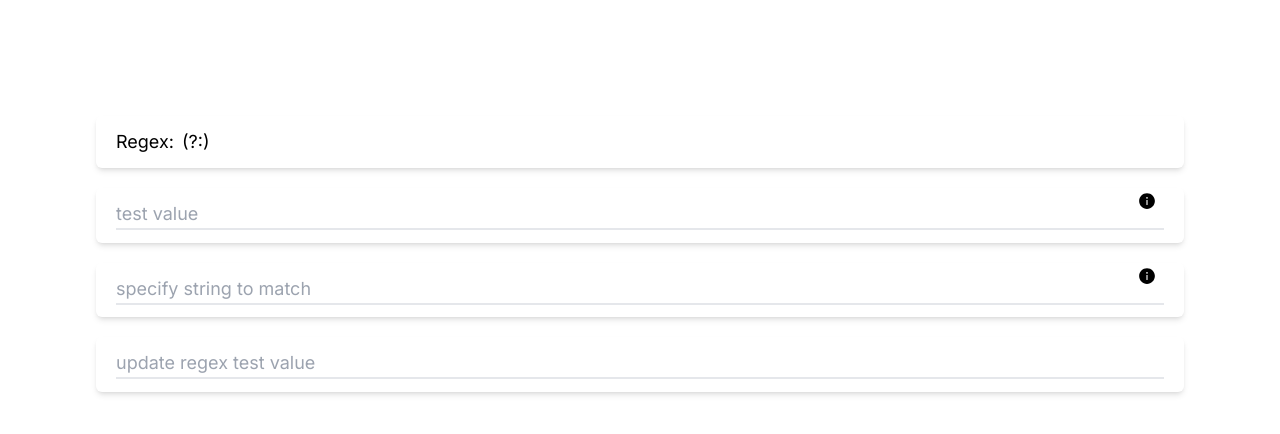
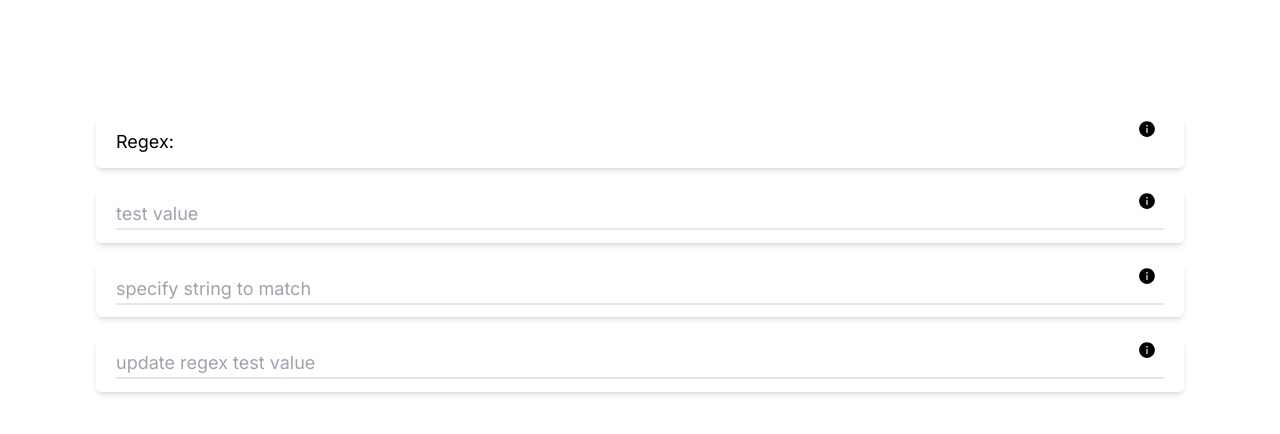
Before and after one commit to malek-cdda/regex, a Next.js app: page / in a window 1280 px wide. Shown: the top 434 px of the page. Built offline with nearby package versions, Linux system fonts and the light colour scheme.

Commit message:
update regex value

```diff
--- a/src/app/page.js
+++ b/src/app/page.js
@@ -17,7 +17,7 @@ export default function Home() {
   const [content, setContent] = useState("");
   useEffect(() => {
     const specialSignCharacters = ["@", "*", "%", ".", "#", " ", "^", "!"];
-    //  seperate all string character function
+    //  separate all string character function
     const separateWord = separateCharacter(
       regexConvertText,
       specialSignCharacters
@@ -57,15 +57,27 @@ export default function Home() {
   return (
     <main className="  p-24">
       <div>
-        <div className="text-lg py-3 px-5 shadow-md rounded-md my-5 flex space-x-2 border-none outline-none">
+        <div className="text-lg py-3 px-5 shadow-md rounded-md my-5 flex space-x-2 border-none outline-none   relative">
+          <div className="flex space-x-2">
             <h1 className="capitalize">regex:</h1>
             <h1
               contentEditable={true}
               onInput={handleContentChange}
               suppressContentEditableWarning={true}
             >
-            {regexString}
+              {!regexConvertText ? "" : regexString}
             </h1>
+          </div>
+          <div className="group   absolute  top-1 right-7">
+            <span className="cursor-pointer">
+              <AiFillInfoCircle />
+            </span>
+            <div className="group-hover:flex hidden absolute border w-52 bg-black text-white px-2 py-5 -right-10 rounded-md z-50">
+              specified test value does not match the generated regular
+              expression, the description of the regular expression will be
+              displayed as a validation error directly below the te
+            </div>
+          </div>
         </div>
         <div className="text-lg py-3 px-5 shadow-md rounded-md my-5 relative  ">
           <div>
@@ -125,6 +137,16 @@ export default function Home() {
               {checkUpdateValue == false ? "not matching" : ""}
             </h6>
           </div>
+          <div className="group   absolute  top-1 right-7">
+            <span className="cursor-pointer">
+              <AiFillInfoCircle />
+            </span>
+            <div className="group-hover:flex hidden absolute border w-52 bg-black text-white px-2 py-5 -right-10 rounded-md z-50">
+              specified test value does not match the generated regular
+              expression, the description of the regular expression will be
+              displayed as a validation error directly below the te
+            </div>
+          </div>
         </div>
       </div>
     </main>
```
Lines whose indentation alone changed are shown as unchanged.
